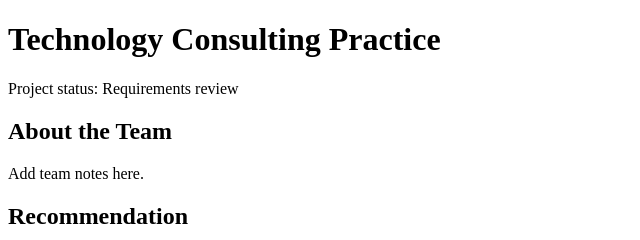
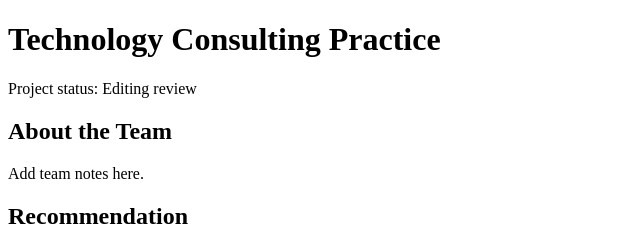
Before and after one commit to MaxEndler7/Git_Practice_Starter, a plain HTML site: page index.html in a window 1280 px wide. Shown: the top 240 px of the page, 0-640 px from the left. Drawn offline with Linux system fonts and the light colour scheme.

Commit message:
Changed project status in index.html

```diff
--- a/index.html
+++ b/index.html
@@ -3,7 +3,7 @@
 <head><meta charset="utf-8"><title>IS 424 Git Practice</title></head>
 <body>
   <h1>Technology Consulting Practice</h1>
-  <p id="status">Project status: Requirements review</p>
+  <p id="status">Project status: Editing review</p>
   <section id="about"><h2>About the Team</h2><p>Add team notes here.</p></section>
   <section id="decision"><h2>Recommendation</h2><p>Decision will be refined as evidence is collected.</p></section>
 </body>
```
